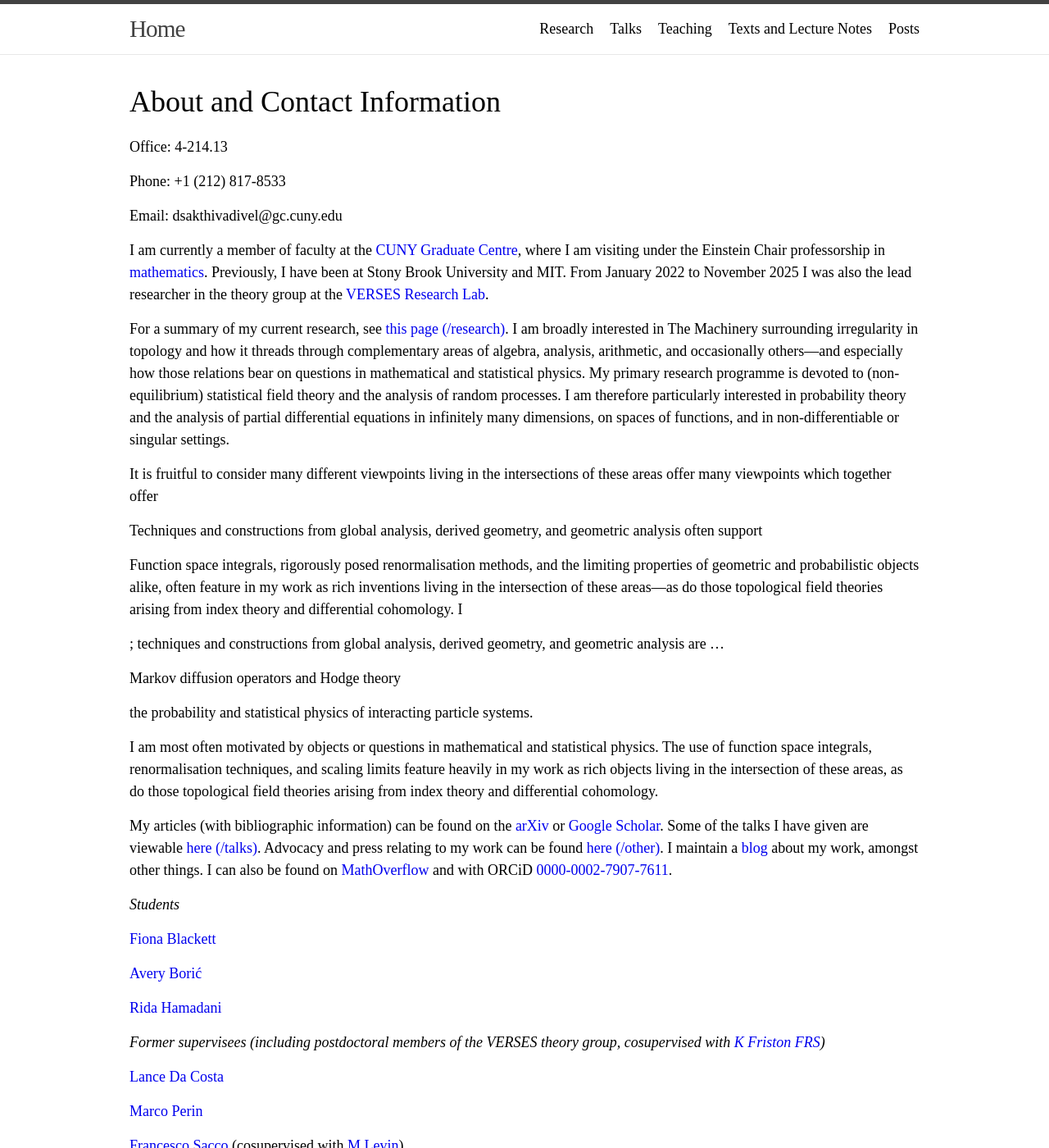
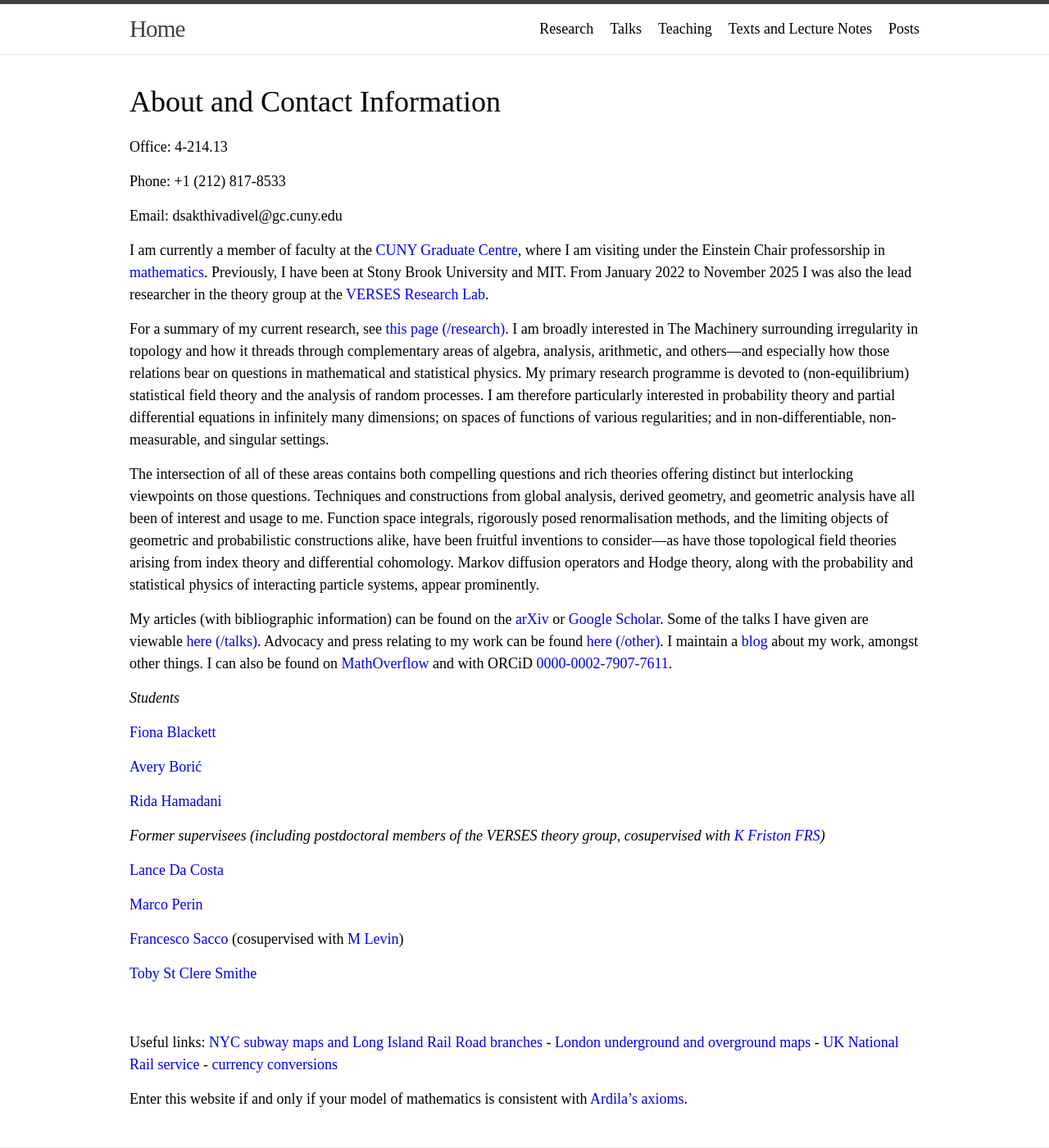
Before and after one commit to DARSakthi/DARSakthi.github.io, a Jekyll site: the page built from index.markdown, in a window 1280 px wide and 1400 px high. Shown: the whole window at 82% size. Built offline with Jekyll 4.4.1, drawn with Linux system fonts in a browser that asks for light colours.

Commit message:
temporarily complete rough draft?

```diff
--- a/index.markdown
+++ b/index.markdown
@@ -14,21 +14,10 @@ Email: dsakthivadivel@gc.cuny.edu
 
 I am currently a member of faculty at the [CUNY Graduate Centre](https://www.gc.cuny.edu), where I am visiting under the Einstein Chair professorship in [mathematics](https://www.gc.cuny.edu/mathematics). Previously, I have been at Stony Brook University and MIT. From January 2022 to November 2025 I was also the lead researcher in the theory group at the [VERSES Research Lab](https://darsakthi.github.io/verses-lab/).
 
-For a summary of my current research, see [this page (/research)](https://darsakthi.github.io/research). I am broadly interested in The Machinery surrounding irregularity in topology and how it threads through complementary areas of algebra, analysis, arithmetic, and occasionally others---and especially how those relations bear on questions in mathematical and statistical physics. My primary research programme is devoted to (non-equilibrium) statistical field theory and the analysis of random processes. I am therefore particularly interested in probability theory and the analysis of partial differential equations in infinitely many dimensions, on spaces of functions, and in non-differentiable or singular settings.
+For a summary of my current research, see [this page (/research)](https://darsakthi.github.io/research). I am broadly interested in The Machinery surrounding irregularity in topology and how it threads through complementary areas of algebra, analysis, arithmetic, and others---and especially how those relations bear on questions in mathematical and statistical physics. My primary research programme is devoted to (non-equilibrium) statistical field theory and the analysis of random processes. I am therefore particularly interested in probability theory and partial differential equations in infinitely many dimensions; on spaces of functions of various regularities; and in non-differentiable, non-measurable, and singular settings.
 
-It is fruitful to consider many different viewpoints living in the intersections of these areas offer many viewpoints which together offer
+The intersection of all of these areas contains both compelling questions and rich theories offering distinct but interlocking viewpoints on those questions. Techniques and constructions from global analysis, derived geometry, and geometric analysis have all been of interest and usage to me. Function space integrals, rigorously posed renormalisation methods, and the limiting objects of geometric and probabilistic constructions alike, have been fruitful inventions to consider---as have those topological field theories arising from index theory and differential cohomology. Markov diffusion operators and Hodge theory, along with the probability and statistical physics of interacting particle systems, appear prominently.
 
-Techniques and constructions from global analysis, derived geometry, and geometric analysis often support
-
-Function space integrals, rigorously posed renormalisation methods, and the limiting properties of geometric and probabilistic objects alike, often feature in my work as rich inventions living in the intersection of these areas---as do those topological field theories arising from index theory and differential cohomology. I
-
-; techniques and constructions from global analysis, derived geometry, and geometric analysis are ...
-
-Markov diffusion operators and Hodge theory
-
-the probability and statistical physics of interacting particle systems.
-
-I am most often motivated by objects or questions in mathematical and statistical physics. The use of function space integrals, renormalisation techniques, and scaling limits feature heavily in my work as rich objects living in the intersection of these areas, as do those topological field theories arising from index theory and differential cohomology.
 
 My articles (with bibliographic information) can be found on the [arXiv](https://arxiv.org/a/0000-0002-7907-7611.html) or [Google Scholar](https://scholar.google.com/citations?user=mWJtfUUAAAAJ). Some of the talks I have given are viewable [here (/talks)](https://darsakthi.github.io/talks). Advocacy and press relating to my work can be found [here (/other)](https://darsakthi.github.io/other/). I maintain a [blog](https://darsakthi.github.io/blog) about my work, amongst other things. I can also be found on [MathOverflow](https://mathoverflow.net/users/370636/dalton-a-r-sakthivadivel) and with ORCiD [0000-0002-7907-7611](https://orcid.org/0000-0002-7907-7611).
 
```
